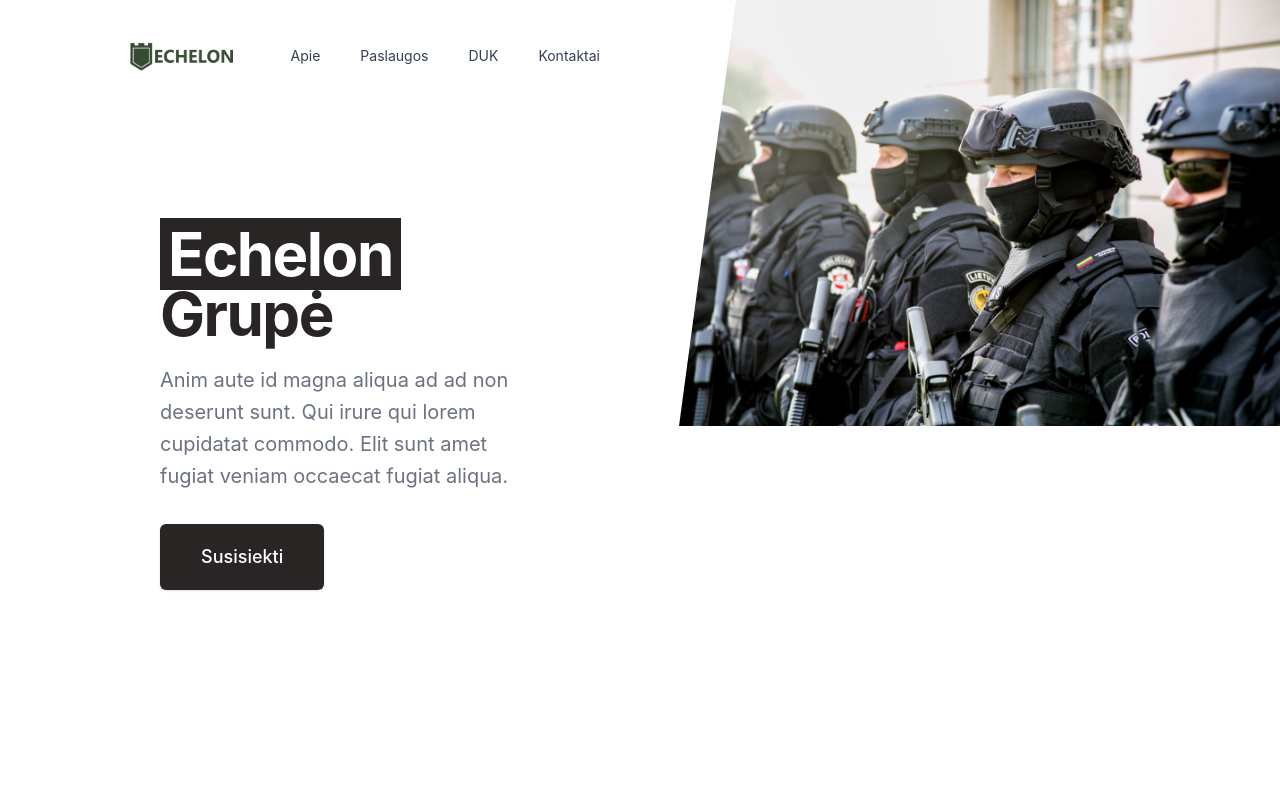
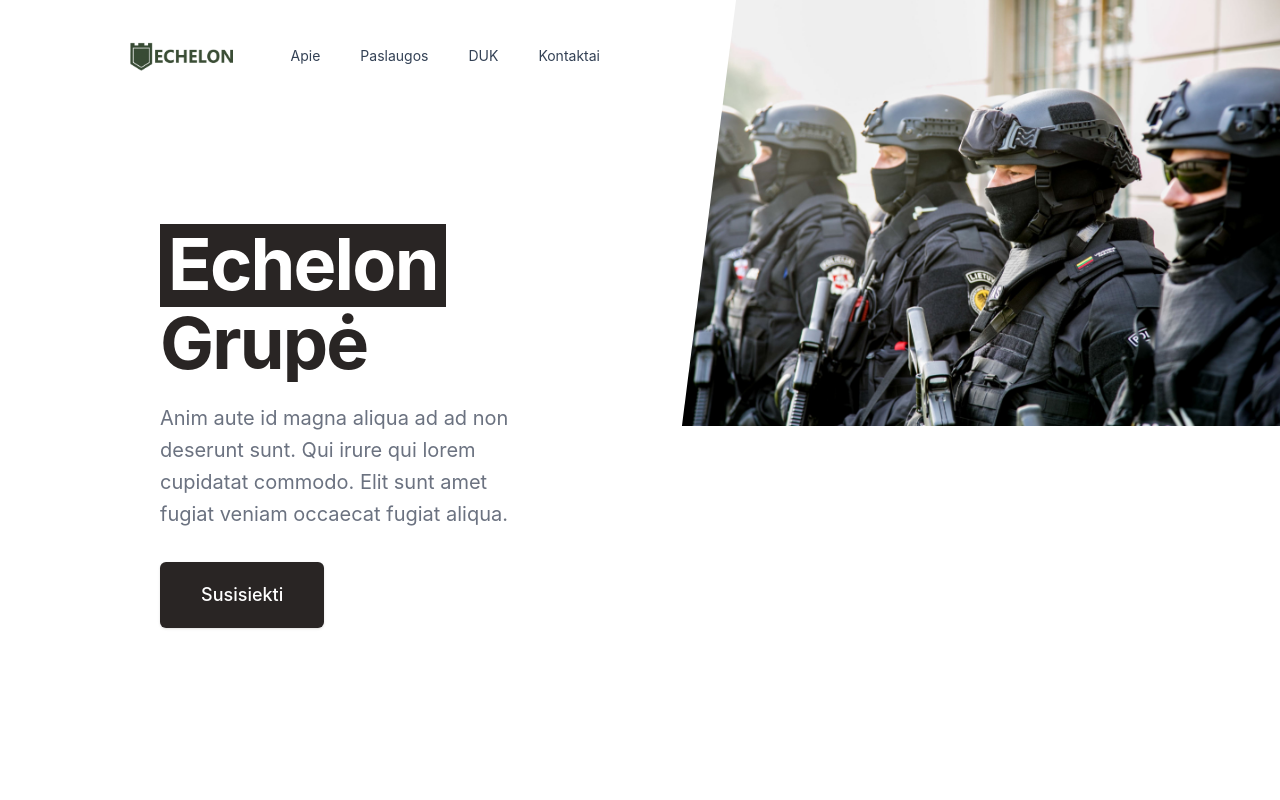
Before and after one commit to PauliusVizbara/Echelon, a Next.js app: page / in a window 1280 px wide. Shown: the top 800 px of the page. Built offline with nearby package versions, Linux system fonts and the light colour scheme.

Commit message:
Animate title

```diff
--- a/src/components/Hero.tsx
+++ b/src/components/Hero.tsx
@@ -1,3 +1,4 @@
+import { useState } from 'react'
 import { Transition } from '@headlessui/react'
 import Image from 'next/image'
 
@@ -7,6 +8,7 @@
 
 export function Hero() {
 
+  const [showTitle, setShowTitle] = useState(false)
   return (
     <div className="relative overflow-hidden bg-white">
       <div className="xl:w-1/2">
@@ -25,7 +27,17 @@
           </svg>
           <main className="mx-auto mt-10 px-4 sm:mt-12 sm:px-6 md:mt-16 xl:mt-20 xl:pl-40 xl:pr-24 xl:mt-28">
             <div className="sm:text-center xl:text-left">
-              <h1 className="text-4xl font-bold tracking-tight text-gray-900 sm:text-5xl md:text-6xl">
+              <h1 className="relative overflow-hidden text-4xl font-bold tracking-tight text-gray-900 sm:text-5xl md:text-6xl lg:text-7xl">
+                <Transition
+                  appear
+                  show={!showTitle}
+                  className="absolute w-full h-full bg-white"
+                  leave="transition ease-in-out duration-[2000ms] transform"
+                  leaveFrom="translate-x-0"
+                  leaveTo="translate-x-full"
+                >
+                </Transition>
+
                 <span className="inline text-white bg-stone-800 px-2">Echelon</span>{' '}
                 <span className="inline text-stone-800 xl:inline">Grupė</span>
               </h1>
@@ -50,14 +62,12 @@
       </div>
       <div className="xl:absolute xl:inset-y-0 xl:right-0 xl:w-1/2">
         <Transition
-          show={true}
-          appear={true}
+          show
+          appear
           enter="transform transition ease-out duration-[1000ms]"
-          enterFrom="scale-150"
-          enterTo="scale-100"
-          leave="transform duration-200 transition ease-in-out"
-          leaveFrom="opacity-100  scale-100 "
-          leaveTo="opacity-0 scale-95 "
+          enterFrom="scale-150 opacity-0"
+          enterTo="scale-100 opacity-100"
+          afterEnter={() => setShowTitle(true)}
         >
           <Image src={hero} alt="Hero image" />
         </Transition>
```
